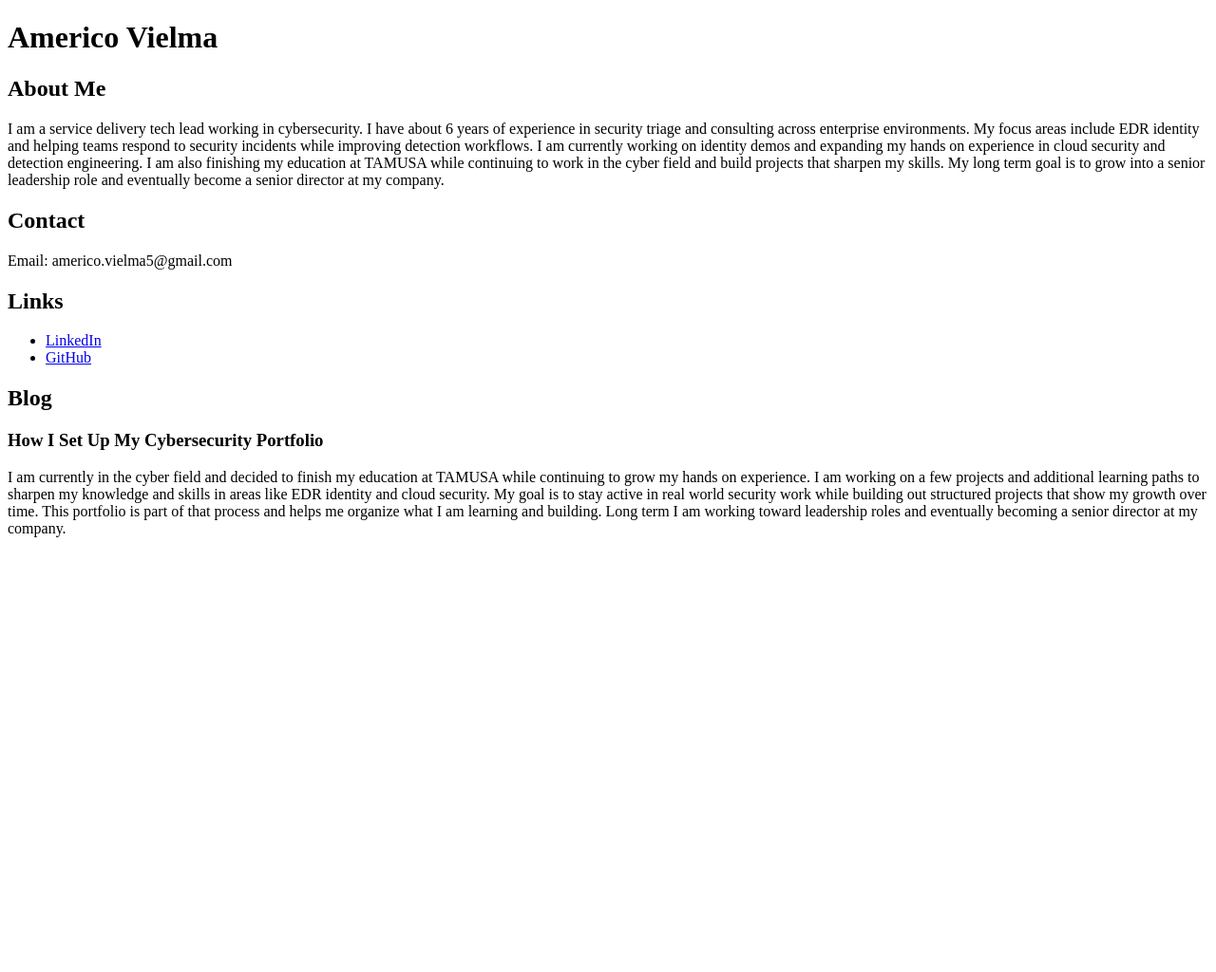
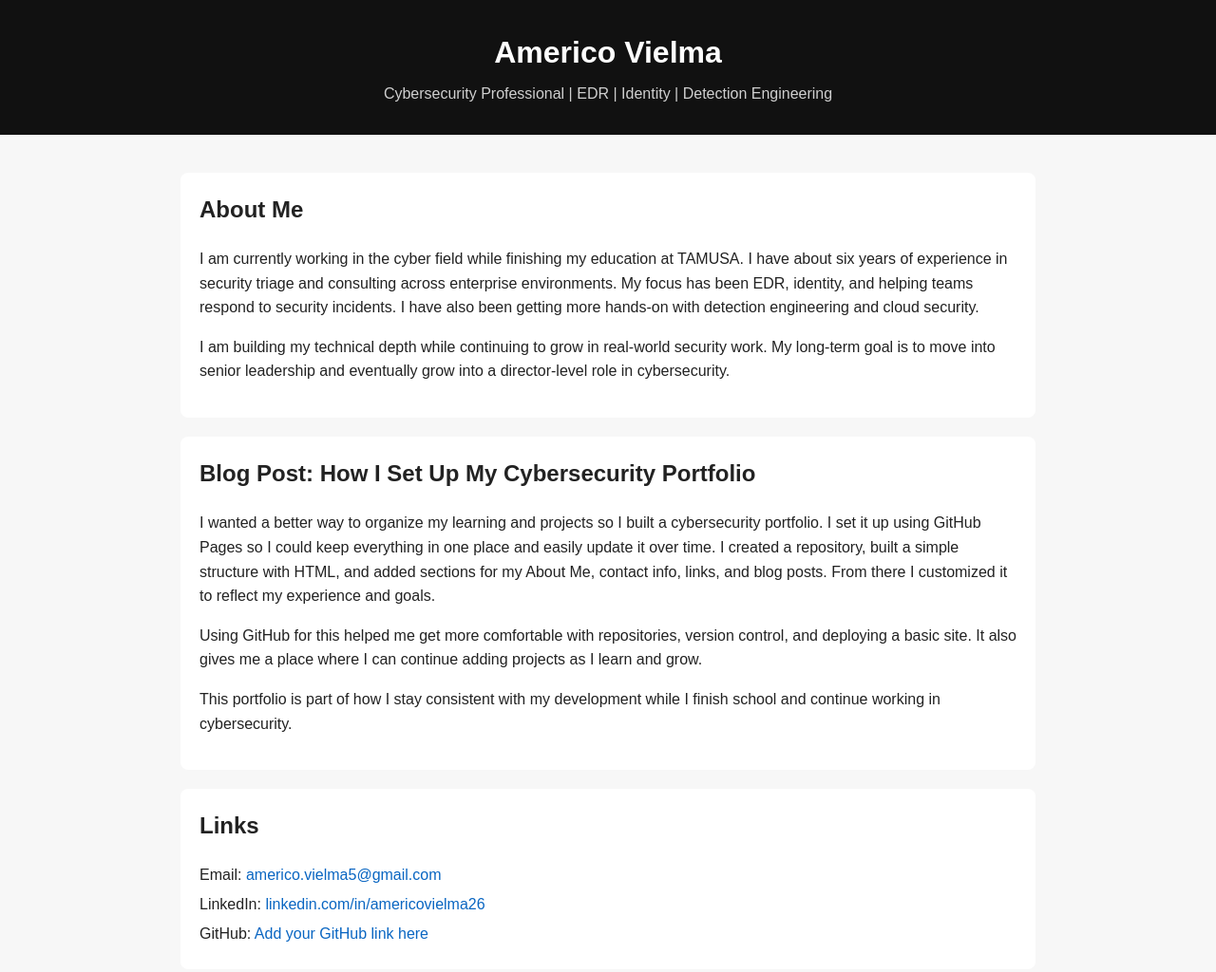
Before and after one commit to RicoV5/americovielma.github.io, a plain HTML site: page index.html in a window 1280 px wide. Shown: the top 1024 px of the page at 95% size. Before the commit the page ends 800 px from the top, so only its background shows below. Drawn offline with Linux system fonts and the light colour scheme.

Commit message:
Update index.html

```diff
--- a/index.html
+++ b/index.html
@@ -2,35 +2,133 @@
 <html lang="en">
 <head>
   <meta charset="UTF-8">
-  <title>Americo Vielma - Cybersecurity Portfolio</title>
+  <meta name="viewport" content="width=device-width, initial-scale=1.0">
+  <title>Americo Vielma | Cybersecurity Portfolio</title>
+  <style>
+    body {
+      font-family: Arial, sans-serif;
+      margin: 0;
+      padding: 0;
+      background-color: #f7f7f7;
+      color: #222;
+      line-height: 1.6;
+    }
+
+    header {
+      background-color: #111;
+      color: #fff;
+      padding: 30px 20px;
+      text-align: center;
+    }
+
+    header h1 {
+      margin: 0;
+      font-size: 32px;
+    }
+
+    header p {
+      margin: 5px 0 0;
+      font-size: 16px;
+      opacity: 0.8;
+    }
+
+    .container {
+      max-width: 900px;
+      margin: 20px auto;
+      padding: 20px;
+    }
+
+    section {
+      background: #fff;
+      padding: 20px;
+      margin-bottom: 20px;
+      border-radius: 8px;
+    }
+
+    h2 {
+      margin-top: 0;
+    }
+
+    a {
+      color: #0a66c2;
+      text-decoration: none;
+    }
+
+    a:hover {
+      text-decoration: underline;
+    }
+
+    .links p {
+      margin: 5px 0;
+    }
+
+    footer {
+      text-align: center;
+      padding: 20px;
+      font-size: 12px;
+      color: #666;
+    }
+  </style>
 </head>
 
 <body>
 
+<header>
   <h1>Americo Vielma</h1>
+  <p>Cybersecurity Professional | EDR | Identity | Detection Engineering</p>
+</header>
 
+<div class="container">
+
+  <!-- ABOUT -->
+  <section>
     <h2>About Me</h2>
     <p>
-    I am a service delivery tech lead working in cybersecurity. I have about 6 years of experience in security triage and consulting across enterprise environments. My focus areas include EDR identity and helping teams respond to security incidents while improving detection workflows. I am currently working on identity demos and expanding my hands on experience in cloud security and detection engineering. I am also finishing my education at TAMUSA while continuing to work in the cyber field and build projects that sharpen my skills. My long term goal is to grow into a senior leadership role and eventually become a senior director at my company.
+      I am currently working in the cyber field while finishing my education at TAMUSA.
+      I have about six years of experience in security triage and consulting across enterprise environments.
+      My focus has been EDR, identity, and helping teams respond to security incidents.
+      I have also been getting more hands-on with detection engineering and cloud security.
     </p>
 
-  <h2>Contact</h2>
     <p>
-    Email: americo.vielma5@gmail.com
+      I am building my technical depth while continuing to grow in real-world security work.
+      My long-term goal is to move into senior leadership and eventually grow into a director-level role in cybersecurity.
+    </p>
+  </section>
+
+  <!-- BLOG -->
+  <section>
+    <h2>Blog Post: How I Set Up My Cybersecurity Portfolio</h2>
+    <p>
+      I wanted a better way to organize my learning and projects so I built a cybersecurity portfolio.
+      I set it up using GitHub Pages so I could keep everything in one place and easily update it over time.
+      I created a repository, built a simple structure with HTML, and added sections for my About Me, contact info, links, and blog posts.
+      From there I customized it to reflect my experience and goals.
     </p>
 
+    <p>
+      Using GitHub for this helped me get more comfortable with repositories, version control, and deploying a basic site.
+      It also gives me a place where I can continue adding projects as I learn and grow.
+    </p>
+
+    <p>
+      This portfolio is part of how I stay consistent with my development while I finish school and continue working in cybersecurity.
+    </p>
+  </section>
+
+  <!-- LINKS -->
+  <section class="links">
     <h2>Links</h2>
-  <ul>
-    <li><a href="https://www.linkedin.com/in/americovielma26/" target="_blank">LinkedIn</a></li>
-    <li><a href="https://github.com/" target="_blank">GitHub</a></li>
-  </ul>
+    <p>Email: <a href="mailto:americo.vielma5@gmail.com">americo.vielma5@gmail.com</a></p>
+    <p>LinkedIn: <a href="https://www.linkedin.com/in/americovielma26/" target="_blank">linkedin.com/in/americovielma26</a></p>
+    <p>GitHub: <a href="#" target="_blank">Add your GitHub link here</a></p>
+  </section>
 
-  <h2>Blog</h2>
+</div>
 
-  <h3>How I Set Up My Cybersecurity Portfolio</h3>
-  <p>
-    I am currently in the cyber field and decided to finish my education at TAMUSA while continuing to grow my hands on experience. I am working on a few projects and additional learning paths to sharpen my knowledge and skills in areas like EDR identity and cloud security. My goal is to stay active in real world security work while building out structured projects that show my growth over time. This portfolio is part of that process and helps me organize what I am learning and building. Long term I am working toward leadership roles and eventually becoming a senior director at my company.
-  </p>
+<footer>
+  © 2026 Americo Vielma
+</footer>
 
 </body>
 </html>
```
Lines whose indentation alone changed are shown as unchanged.
